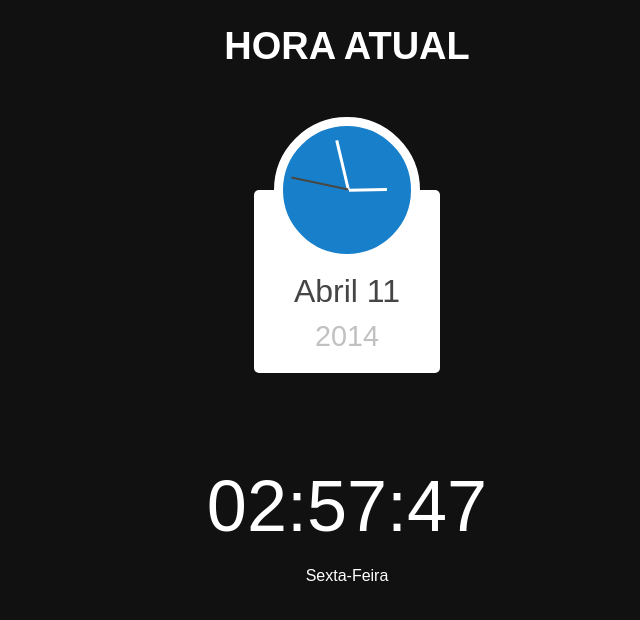
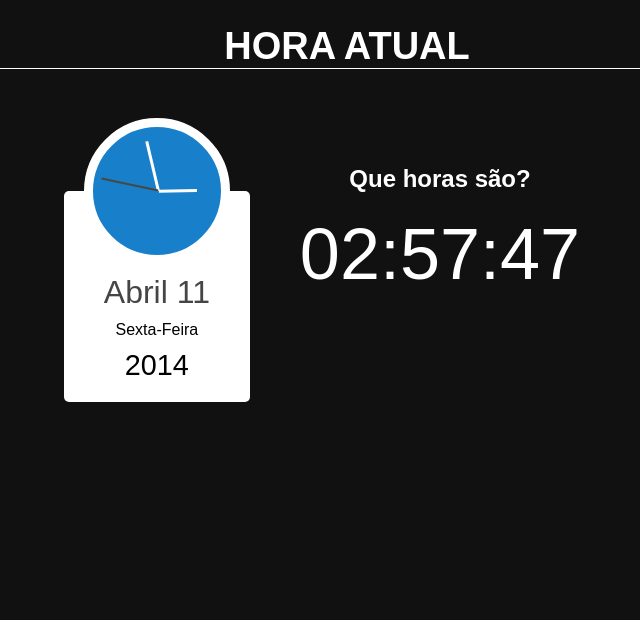
Before and after one commit to jltafarel/HoraAtual, a plain HTML site: page index.html in a window 1280 px wide. Shown: the whole page, without its empty margins (293-933 px from the left). Drawn offline with nearby package versions, Linux system fonts and the light colour scheme.

Commit message:
Versao 1.01

```diff
--- a/css/style.css
+++ b/css/style.css
@@ -6,8 +6,9 @@ body {
   text-align: center;
 }
 
-div#screen {
-  display: block;
+div#relogio {
+
+  display: -webkit-inline-box;
   position: relative;
   text-align: center;
   opacity: 1;
@@ -15,7 +16,7 @@ div#screen {
   -moz-transition: all 0.6s ease;
   transition: all 0.6s ease;
 }
-div#screen.activate {
+div#relogio.activate {
   opacity: 0;
   margin-left: 500px;
   visibility: hidden;
@@ -23,11 +24,11 @@ div#screen.activate {
 
 div#time {
   font-size: 72px;
-  margin: 60px auto 0px;
+  margin: 10px auto 0px;
 }
 
 div#date {
-  margin: 20px auto 0px;
+  margin: auto 0px;
 }
 
 div#locker {
@@ -93,8 +94,12 @@ div#locker:hover {
 }
 
 .date #year {
-  color: #C1C1C1;
   font-size: 1.8em;
+  margin-top: 10px;
+}
+
+.date {
+  color: #000;
 }
 
 .clock {
@@ -133,5 +138,13 @@ div#locker:hover {
 }
 
 h1 {
+  border-bottom: 1px solid #fff;
   font-size: 38px;
+  width: 100%;
 }
+
+
+#hora {
+  margin: 50px;
+  float: center;
+}
--- a/index.html
+++ b/index.html
@@ -33,6 +33,7 @@
   </head>
   <body>
     <h1>HORA ATUAL</h1>
+    <div id="relogio">
       <div class="box">
         <div class="clock">
           <span class="hours"></span>
@@ -41,13 +42,15 @@
         </div>
       <div class="date">
         <div id="daymonth"></div>
+        <div id="date"></div>
         <div id="year"></div>
       </div>
     </div>
-    <div id="screen">
+
+    <div id="hora">
+      <h2>Que horas são?</h2>
       <div id="time"></div>
-  	<div id="date"></div>
-
+    </div>
     <script src='http://codepen.io/assets/libs/fullpage/jquery.js'></script>
     <script src='http://cdnjs.cloudflare.com/ajax/libs/moment.js/2.4.0/moment.min.js'></script>
     <script src="js/index.js"></script>
--- a/js/index.js
+++ b/js/index.js
@@ -9,7 +9,7 @@ $('#reset').on('click', function(e) {
 });
 
 var setTime = function() {
-  var time = moment().format('hh:mm:ss');
+  var time = moment().format('HH:mm:ss');
   var date = moment().format('dddd');
   if (date == "Wednesday")
     {
```
Lines whose indentation alone changed are shown as unchanged.
